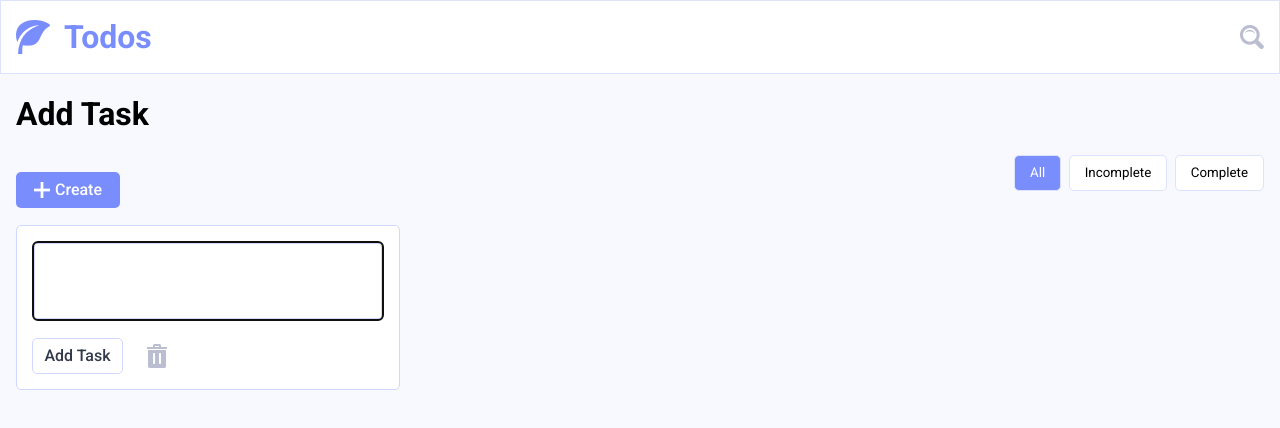
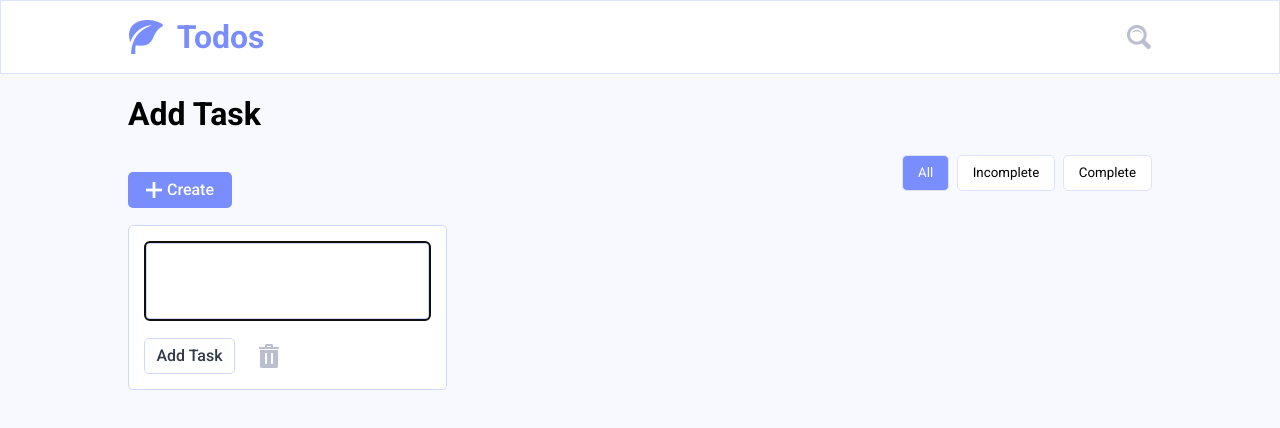
Before and after one commit to ahr-wtag/react-todo-app, a React (Create React App) app: page / in a window 1280 px wide. Both pictures are taken after a click on the button "Create". Shown: the top 428 px of the page. Built offline with nearby package versions, Linux system fonts and the light colour scheme.

Commit message:
(step-10B) style card list

```diff
--- /dev/null
+++ b/src/assets/style/breakPoints.scss
@@ -0,0 +1,2 @@
+$screen-sm: 767px;
+$screen-md: 1023px;
--- a/src/components/Shared/Navbar/index.module.scss
+++ b/src/components/Shared/Navbar/index.module.scss
@@ -5,7 +5,7 @@
   border: 0.063rem solid $light-periwinkle;
 
   .navbar {
-    max-width: 78rem;
+    width: 80%;
     margin: auto;
     display: flex;
     justify-content: space-between;
--- a/src/components/TaskBoard/index.module.scss
+++ b/src/components/TaskBoard/index.module.scss
@@ -1,14 +1,15 @@
 @import "assets/style/color.scss";
+@import "assets/style/breakPoints.scss";
 
 .taskBoard {
-  display: flex;
-  flex-wrap: wrap;
+  display: grid;
+  grid-template-columns: repeat(3, calc((100% - 4.25rem) / 3));
   gap: 2.125rem;
 }
 
 .container {
   margin: auto;
-  max-width: 78rem;
+  width: 80%;
 }
 
 .topBar {
@@ -56,3 +57,15 @@
     }
   }
 }
+
+@media only screen and (max-width: $screen-sm) {
+  .taskBoard {
+    grid-template-columns: repeat(1, 100%);
+  }
+}
+
+@media only screen and (min-width: $screen-sm) and (max-width: $screen-md) {
+  .taskBoard {
+    grid-template-columns: repeat(2, calc((100% - 2.125rem) / 2));
+  }
+}
--- a/src/components/TaskCard/index.module.scss
+++ b/src/components/TaskCard/index.module.scss
@@ -13,7 +13,6 @@
   background-color: $white;
   position: relative;
   min-height: 8.313rem;
-  width: 22rem;
   border: 0.063rem solid $lilac-blue;
   border-radius: 0.313rem;
   padding: 0.938rem;
@@ -43,7 +42,7 @@
 }
 
 .bottomBar {
-  width: 22rem;
+  width: calc(100% - 1.875rem);
   position: absolute;
   bottom: 0.938rem;
   display: flex;
```
